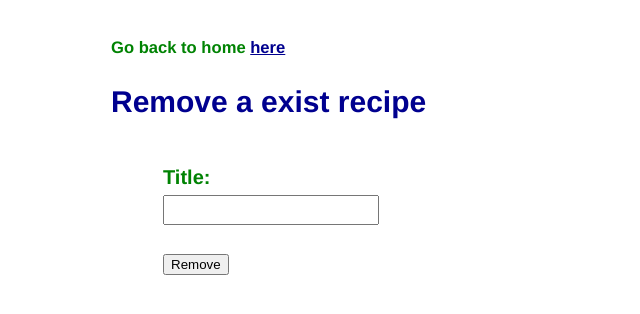
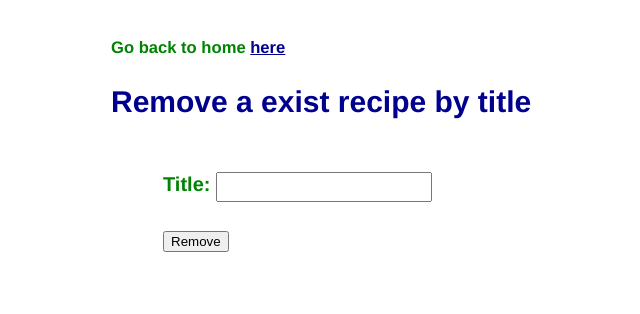
Before and after one commit to ronniesong0809/cs410c-Ronnie-Song, a Flask app: page /remove/ in a window 1280 px wide. Shown: the top 314 px of the page, without its empty margins (277-917 px from the left). Run offline with Flask 2, Linux system fonts and the light colour scheme.

Commit message:
other edits needed for remove feature

```diff
--- a/hw3/add.py
+++ b/hw3/add.py
@@ -1,5 +1,5 @@
 """
-add a new recipe to dictionary, its not nesscarry for hw2 but i have it anyway
+add a new recipe to sqlite
 """
 from flask import redirect, request, url_for, render_template
 from flask.views import MethodView
--- a/hw3/app.py
+++ b/hw3/app.py
@@ -31,7 +31,7 @@ app.add_url_rule('/add/',
                  methods=['GET', 'POST'])
 
 """
-route method of flask with '/add' as the page to add recipe
+route method of flask with '/remove' as the page to remove recipe
 """
 app.add_url_rule('/remove/',
                  view_func=Remove.as_view('remove'),
--- a/hw3/templates/home.html
+++ b/hw3/templates/home.html
@@ -7,5 +7,6 @@
 
     <h5>View all recipes <a href="{{ url_for('index') }}">here</a></h5>
     <h5>Add a new recipe <a href="{{ url_for('add') }}">here</a></h5>
+    <h5>Remove a exist recipe <a href="{{ url_for('remove') }}">here</a></h5>
 
 {% endblock %}
--- a/hw3/templates/index.html
+++ b/hw3/templates/index.html
@@ -4,6 +4,8 @@
     <h5>Go back to home <a href="{{ url_for('home') }}">here</a></h5>
 
     <h3>Recipes</h3>
+    <h5>Add a new recipe <a href="{{ url_for('add') }}">here</a></h5>
+    <h5>Remove a exist recipe <a href="{{ url_for('remove') }}">here</a></h5>
     {% for rp in rps %}
     <p class=rp>
     <table border="1">
@@ -34,6 +36,5 @@
     </table>
     </p>
     {% endfor %}
-    <h5>Add a new recipe <a href="{{ url_for('add') }}">here</a></h5>
 
 {% endblock %}
--- a/hw3/templates/remove.html
+++ b/hw3/templates/remove.html
@@ -1,9 +1,9 @@
 {% extends "layout.html" %}
 {% block content %}
     <h5>Go back to home <a href="{{ url_for('home') }}">here</a></h5>
-    <h2>Remove a exist recipe</h2>
+    <h2>Remove a exist recipe by title</h2>
     <form action="{{ url_for('remove') }}" method=post>
-        <p class="heading">Title: <br><input type=text name=title></p>
+        <p class="heading">Title: <input type=text name=title></p>
 	<p><input type=submit value=Remove></p>
     </form>
 {% endblock %}
```
Also changed, not shown: hw3/recipes.db.
